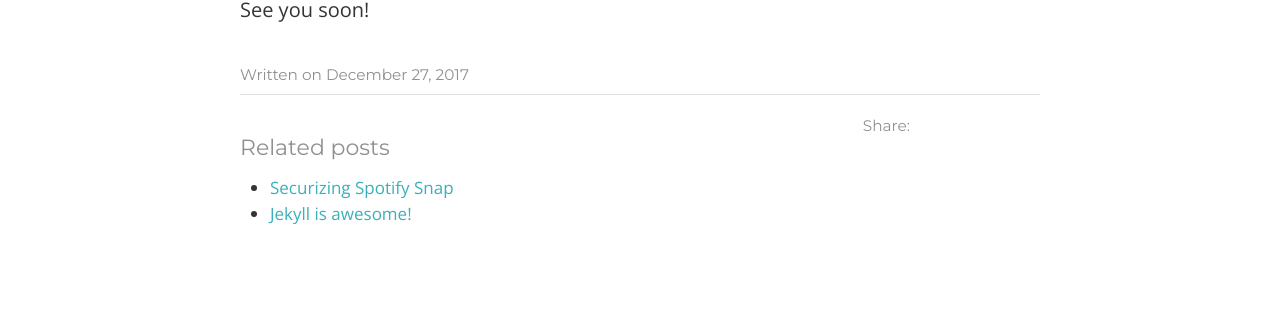
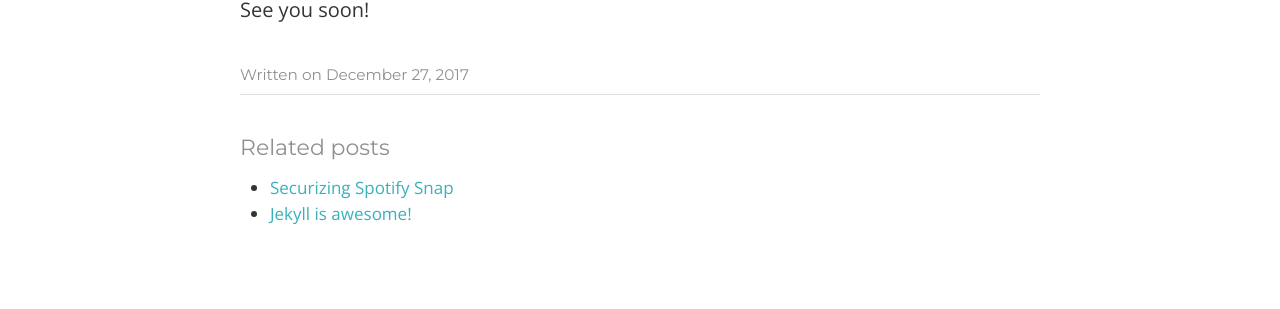
Before and after one commit to albertoalcolea/albertoalcolea.github.io, a Jekyll site: the page built from _posts/2017-12-27-welcome-to-the-jungle.md, in a window 1280 px wide. Shown: the part 433-742 px from the top of the page. Built offline with Jekyll 4.4.1, drawn with Linux system fonts in a browser that asks for light colours; nearby versions of some CDN libraries; comment, search, counter and statistics services are not loaded.

Commit message:
Fix sharethis render with anti-track systems

```diff
--- a/_includes/sharethis.html
+++ b/_includes/sharethis.html
@@ -1,3 +1,2 @@
 <script type='text/javascript' src='https://platform-api.sharethis.com/js/sharethis.js#property=5a465ede44b7ad0013a031d9&product=inline-share-buttons' async='async'></script>
-<span class="share-msg">Share: </span>
 <div class="sharethis-inline-share-buttons"></div>
--- a/_sass/_blog.scss
+++ b/_sass/_blog.scss
@@ -201,18 +201,19 @@
 		margin: 0;
 	}
 
-	.share-msg {
-		display: block;
-		position: absolute;
-		right: 130px;
-		height: 32px;
-		font-size: 0.85em;
-		color: $mid-gray;
-		line-height: 32px;
+	// Hack to show `Share: ` only when ShareThis works. It may fail with some anti-track systems
+	.sharethis-inline-share-buttons:not(:empty) {
+		&:before {
+			content: 'Share: ';
+			font-family: $sans-serif-font;
+			font-size: 0.85em;
+			color: $mid-gray;
+			line-height: 32px;
+			padding-right: 1em;
 
-		@include mobile {
-			left: 0;
-			right: 0;
+			@include mobile {
+				float: left;
+			}
 		}
 	}
 }
```
